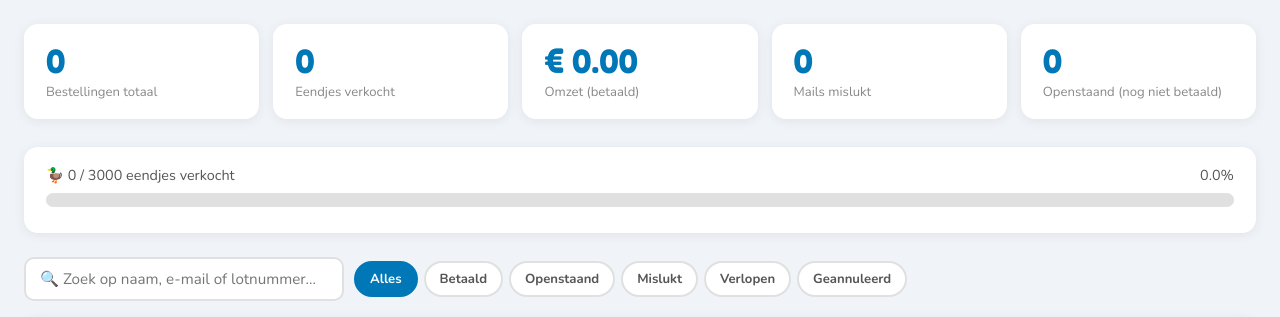
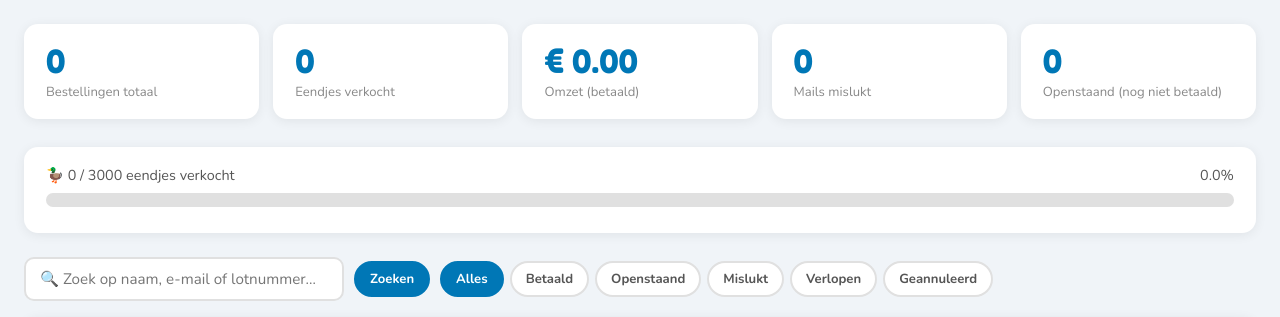
Before and after one commit to palmw01/eendjesrace, a Flask app: page /admin in a window 1280 px wide. Shown: the part 63-380 px from the top of the page. Run offline with Flask 3, Linux system fonts and the light colour scheme; the visitor is signed in with stand-in values (Sample User, id 1); data comes from the database, SQL or seed files in the repository; data that the repository does not hold is empty; parts of the project's set-up code (start-up, migrations or seed data) failed here and were passed over.

Commit message:
Maak zoekfunctie admin server-side
Zoeken op naam, e-mail of lotnummer werkt nu over alle pagina's.
Zoekterm blijft behouden bij wisselen van statusfilter en paginering.

Co-Authored-By: Claude Sonnet 4.6 <noreply@anthropic.com>

```diff
--- a/app.py
+++ b/app.py
@@ -824,26 +824,33 @@ def admin():
         status_filter = request.args.get("status", "")
         if status_filter not in GELDIGE_STATUSSEN:
             status_filter = ""
+        zoekterm = request.args.get("zoek", "").strip()[:100]
+
+        # Bouw WHERE-clausule op basis van actieve filters
+        where_delen = []
+        params = []
         if status_filter:
-            totaal = db.execute(
-                "SELECT COUNT(*) FROM bestellingen WHERE status=?", (status_filter,)
-            ).fetchone()[0]
-        else:
-            totaal = db.execute("SELECT COUNT(*) FROM bestellingen").fetchone()[0]
+            where_delen.append("status=?")
+            params.append(status_filter)
+        if zoekterm:
+            where_delen.append(
+                "(naam LIKE ? OR email LIKE ? OR CAST(lot_van AS TEXT) LIKE ? OR CAST(lot_tot AS TEXT) LIKE ?)"
+            )
+            p = f"%{zoekterm}%"
+            params.extend([p, p, p, p])
+        where_sql = ("WHERE " + " AND ".join(where_delen)) if where_delen else ""
+
+        totaal = db.execute(
+            f"SELECT COUNT(*) FROM bestellingen {where_sql}", params
+        ).fetchone()[0]
         pagina       = max(1, request.args.get("pagina", 1, type=int))
         totaal_paginas = max(1, (totaal + PAGINA_GROOTTE - 1) // PAGINA_GROOTTE)
         pagina       = min(pagina, totaal_paginas)
         offset       = (pagina - 1) * PAGINA_GROOTTE
-        if status_filter:
-            bestellingen = db.execute(
-                "SELECT * FROM bestellingen WHERE status=? ORDER BY id DESC LIMIT ? OFFSET ?",
-                (status_filter, PAGINA_GROOTTE, offset)
-            ).fetchall()
-        else:
-            bestellingen = db.execute(
-                "SELECT * FROM bestellingen ORDER BY id DESC LIMIT ? OFFSET ?",
-                (PAGINA_GROOTTE, offset)
-            ).fetchall()
+        bestellingen = db.execute(
+            f"SELECT * FROM bestellingen {where_sql} ORDER BY id DESC LIMIT ? OFFSET ?",
+            params + [PAGINA_GROOTTE, offset]
+        ).fetchall()
         stats = db.execute("""
             SELECT
                 COUNT(*)                                                          AS totaal_bestellingen,
@@ -862,7 +869,8 @@ def admin():
                                pagina=pagina,
                                totaal_paginas=totaal_paginas,
                                totaal=totaal,
-                               status_filter=status_filter)
+                               status_filter=status_filter,
+                               zoekterm=zoekterm)
     except sqlite3.Error as e:
         app.logger.error(f"DB-fout admin: {e}")
         abort(500)
--- a/templates/admin.html
+++ b/templates/admin.html
@@ -210,17 +210,20 @@
   </div>
 
   <!-- Zoekbalk + statusfilter -->
-  <div class="zoek" style="display:flex;gap:10px;flex-wrap:wrap;align-items:center;">
-    <input type="text" id="zoek" placeholder="🔍 Zoek op naam, e-mail of lotnummer…" oninput="filterTabel()" style="flex:1;min-width:200px;">
+  <form method="GET" action="/admin" class="zoek" style="display:flex;gap:10px;flex-wrap:wrap;align-items:center;">
+    {% if status_filter %}<input type="hidden" name="status" value="{{ status_filter }}">{% endif %}
+    <input type="text" name="zoek" value="{{ zoekterm }}" placeholder="🔍 Zoek op naam, e-mail of lotnummer…" style="flex:1;min-width:200px;">
+    <button type="submit" class="filter-knop actief">Zoeken</button>
+    {% if zoekterm %}<a href="/admin{% if status_filter %}?status={{ status_filter }}{% endif %}" class="filter-knop">✕ Wissen</a>{% endif %}
     <div class="statusfilter">
-      <a href="/admin" class="filter-knop {% if not status_filter %}actief{% endif %}">Alles</a>
-      <a href="/admin?status=betaald" class="filter-knop {% if status_filter == 'betaald' %}actief{% endif %}">Betaald</a>
-      <a href="/admin?status=aangemaakt" class="filter-knop {% if status_filter == 'aangemaakt' %}actief{% endif %}">Openstaand</a>
-      <a href="/admin?status=mislukt" class="filter-knop {% if status_filter == 'mislukt' %}actief{% endif %}">Mislukt</a>
-      <a href="/admin?status=verlopen" class="filter-knop {% if status_filter == 'verlopen' %}actief{% endif %}">Verlopen</a>
-      <a href="/admin?status=geannuleerd" class="filter-knop {% if status_filter == 'geannuleerd' %}actief{% endif %}">Geannuleerd</a>
+      <a href="/admin{% if zoekterm %}?zoek={{ zoekterm }}{% endif %}" class="filter-knop {% if not status_filter %}actief{% endif %}">Alles</a>
+      <a href="/admin?status=betaald{% if zoekterm %}&zoek={{ zoekterm }}{% endif %}" class="filter-knop {% if status_filter == 'betaald' %}actief{% endif %}">Betaald</a>
+      <a href="/admin?status=aangemaakt{% if zoekterm %}&zoek={{ zoekterm }}{% endif %}" class="filter-knop {% if status_filter == 'aangemaakt' %}actief{% endif %}">Openstaand</a>
+      <a href="/admin?status=mislukt{% if zoekterm %}&zoek={{ zoekterm }}{% endif %}" class="filter-knop {% if status_filter == 'mislukt' %}actief{% endif %}">Mislukt</a>
+      <a href="/admin?status=verlopen{% if zoekterm %}&zoek={{ zoekterm }}{% endif %}" class="filter-knop {% if status_filter == 'verlopen' %}actief{% endif %}">Verlopen</a>
+      <a href="/admin?status=geannuleerd{% if zoekterm %}&zoek={{ zoekterm }}{% endif %}" class="filter-knop {% if status_filter == 'geannuleerd' %}actief{% endif %}">Geannuleerd</a>
     </div>
-  </div>
+  </form>
 
   <!-- Bestellingen tabel -->
   <table id="tabel">
@@ -286,15 +289,16 @@
       Pagina {{ pagina }} van {{ totaal_paginas }} &nbsp;({{ totaal }} bestellingen totaal)
     </span>
     {% set sf = ('&status=' ~ status_filter) if status_filter else '' %}
+    {% set zf = ('&zoek=' ~ zoekterm) if zoekterm else '' %}
     {% if pagina > 1 %}
-    <a href="/admin?pagina={{ pagina - 1 }}{{ sf }}" class="filter-knop">← Vorige</a>
+    <a href="/admin?pagina={{ pagina - 1 }}{{ sf }}{{ zf }}" class="filter-knop">← Vorige</a>
     {% endif %}
     {% for p in range(1, totaal_paginas + 1) %}
-    <a href="/admin?pagina={{ p }}{{ sf }}"
+    <a href="/admin?pagina={{ p }}{{ sf }}{{ zf }}"
        class="filter-knop {% if p == pagina %}actief{% endif %}">{{ p }}</a>
     {% endfor %}
     {% if pagina < totaal_paginas %}
-    <a href="/admin?pagina={{ pagina + 1 }}{{ sf }}" class="filter-knop">Volgende →</a>
+    <a href="/admin?pagina={{ pagina + 1 }}{{ sf }}{{ zf }}" class="filter-knop">Volgende →</a>
     {% endif %}
   </div>
   {% endif %}
@@ -360,14 +364,6 @@
       }
     });
 
-    function filterTabel() {
-      const zoekterm = document.getElementById('zoek').value.toLowerCase();
-      const rijen    = document.querySelectorAll('#tabel tbody tr');
-      rijen.forEach(rij => {
-        const zoekOk = !zoekterm || rij.textContent.toLowerCase().includes(zoekterm);
-        rij.style.display = zoekOk ? '' : 'none';
-      });
-    }
   </script>
 </body>
 </html>
```
